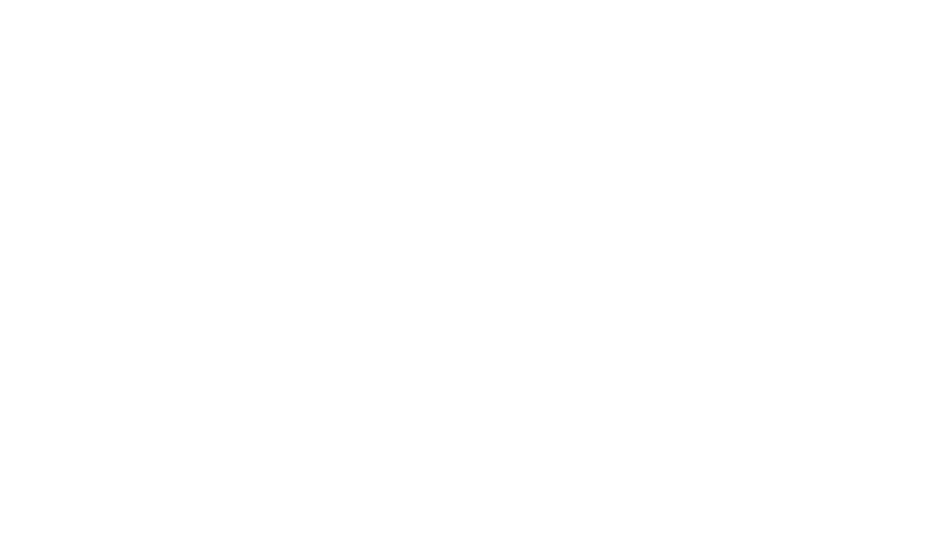
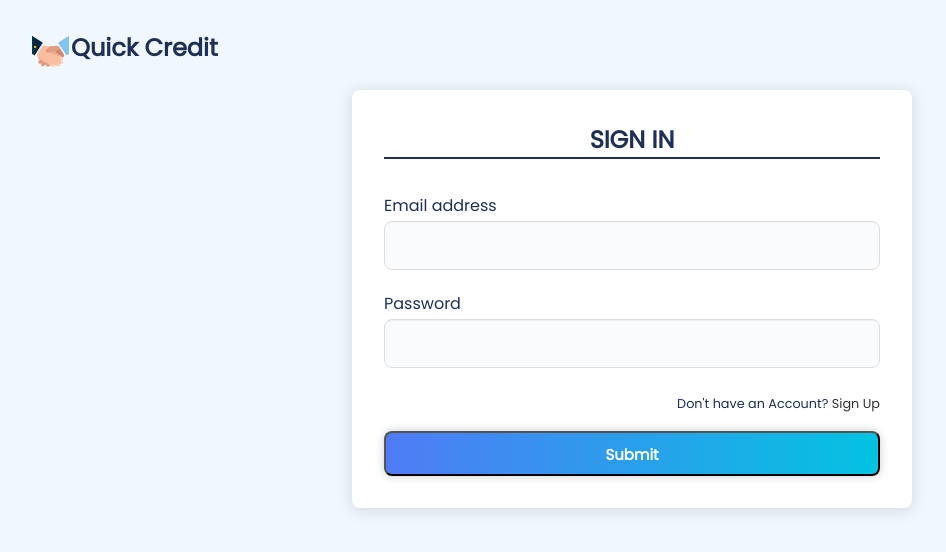
Before and after one commit to Ph3bian/quick-credit, a plain HTML site: page ui/sign-in.html in a window 1280 px wide. Shown: the whole page, without its empty margins (8-954 px from the left). Drawn offline with Linux system fonts and the light colour scheme.

Commit message:
[finishes ##165329866] completed user sign in layout

```diff
--- a/ui/css/style.css
+++ b/ui/css/style.css
@@ -204,7 +204,8 @@ a[type=button], button {
     font-size: 15px;
     font-weight: 600;
     text-decoration: none;
-    box-shadow: 1px 1px 30px 0 rgba(0, 0, 0, .2);
+    box-shadow: 0px 0px 10px 0 rgba(0, 0, 0, .2);
+    cursor: pointer;
 }
 
 .row.btn-holder a {
@@ -292,6 +293,9 @@ a:hover {
 
 .m-0 {
     margin: 0;
+}
+.py-h{
+    padding: 0.5rem 0;
 }
 
 .align-items-center {
--- a/ui/sign-in.html
+++ b/ui/sign-in.html
@@ -0,0 +1,46 @@
+<!DOCTYPE html>
+<html lang="en">
+
+<head>
+    <meta charset="utf-8" />
+    <meta http-equiv="X-UA-Compatible" content="IE=edge">
+    <title>Quick Credit</title>
+    <meta name="viewport" content="width=device-width, initial-scale=1">
+    <link rel="stylesheet" type="text/css" media="screen" href="css/style.css" />
+</head>
+
+<body>
+    <section class="hero">
+        <nav class="navbar">
+            <div class="nav-container">
+                <div>
+                    <h2 class="pos-rel"><img src="./img/deal.svg" class="img-logo" alt=""><span class="logo-text">Quick
+                            Credit</span></h2>
+                </div>
+            </div>
+        </nav>
+        <section class="row m-40">
+            <div class="mx-auto">
+                <div class="form-content shadow-1 auto">
+                    <form action="">
+                        <div class="form-header ">
+                            <h2 class="text-center m-0"> Sign in</h2>
+                        </div>
+                        <label for="">Email address</label>
+                        <input type="email" name="email" placeholder="">
+                        <label for="">Password</label>
+                        <input type="password" name="password" placeholder="">
+                        <span class="forgot py-h"> Don't have an Account? <a href="/sign-up.html">Sign Up</a></span>
+                        <button class="primary-btn">
+                            Submit
+                        </button>
+                    </form>
+                </div>
+
+            </div>
+            </div>
+        </section>
+    </section>
+</body>
+
+</html>
```
